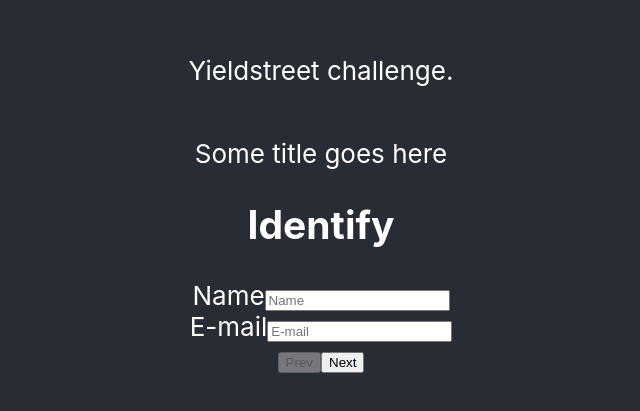
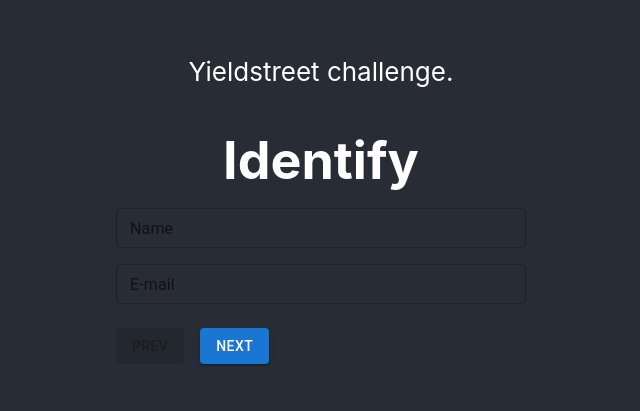
Before and after one commit to FernandoFrichenbruder/multi-step-survey, a React (Create React App) app: page / in a window 1280 px wide. Shown: the part 199-610 px from the top of the page, without its empty margins (319-959 px from the left). Built offline with nearby package versions, Linux system fonts and the light colour scheme.

Commit message:
Include Material-UI

```diff
--- a/package.json
+++ b/package.json
@@ -3,6 +3,9 @@
   "version": "0.1.0",
   "private": true,
   "dependencies": {
+    "@emotion/react": "^11.9.0",
+    "@emotion/styled": "^11.8.1",
+    "@mui/material": "^5.6.4",
     "@testing-library/jest-dom": "^5.16.4",
     "@testing-library/react": "^13.2.0",
     "@testing-library/user-event": "^13.5.0",
--- a/src/components/molecules/Details.js
+++ b/src/components/molecules/Details.js
@@ -1,29 +1,37 @@
 import React from 'react'
+import Box from '@mui/material/Box'
+import Radio from '@mui/material/Radio'
+import RadioGroup from '@mui/material/RadioGroup'
+import FormControlLabel from '@mui/material/FormControlLabel'
+import FormControl from '@mui/material/FormControl'
+import FormLabel from '@mui/material/FormLabel'
 
 function Details() {
   return (
-    <div className='step'>
-        <header>
-            <h1>Details</h1>
-        </header>
-        <div className='form-section'>
-            <div className='form-group'>
-                <label>Age</label>
-                <select name='age'>
-                    <option value={1}>1</option>
-                    <option value={2}>2</option>
-                </select>
-            </div>
+    <Box
+        sx={{
+            '& > :not(style)': { m: 1, width: '25ch' },
+            display: 'flex',
+            flexDirection: 'column',
+            alignItems: 'center',
+        }}
+        autoComplete="off"
+    >
+        <h1>Details</h1>
 
-            <div className='form-group'>
-                <legend>Gender</legend>
-                <input type="radio" name="gender" value="Male" id='male' />
-                <label for='male'>Male</label>
-                <input type="radio" name="gender" value="Female" id='female' />
-                <label for='female'>Female</label>
-            </div>
-        </div>
-    </div>
+        <FormControl>
+            <FormLabel id="demo-radio-buttons-group-label">Gender</FormLabel>
+            <RadioGroup
+                aria-labelledby="demo-radio-buttons-group-label"
+                defaultValue="female"
+                name="radio-buttons-group"
+            >
+                <FormControlLabel value="female" control={<Radio />} label="Female" />
+                <FormControlLabel value="male" control={<Radio />} label="Male" />
+                <FormControlLabel value="other" control={<Radio />} label="Other" />
+            </RadioGroup>
+        </FormControl>
+    </Box>
   )
 }
 
--- a/src/components/molecules/Favorites.js
+++ b/src/components/molecules/Favorites.js
@@ -1,28 +1,39 @@
 import React from 'react'
+import Box from '@mui/material/Box'
+import TextField from '@mui/material/TextField'
+import FormGroup from '@mui/material/FormGroup'
+import FormControlLabel from '@mui/material/FormControlLabel'
+import FormLabel from '@mui/material/FormLabel'
+import Checkbox from '@mui/material/Checkbox'
 
 function Favorites() {
   return (
-    <div className='step'>
-        <header>
-            <h1>Favorites</h1>
-        </header>
-        <div className='form-section'>
-            <div className='form-group'>
-                <label>Favorite Book</label>
-                <input type="text" placeholder='Favorite Book' name='favoriteBook' />
-            </div>
+    <Box
+        sx={{
+            '& > :not(style)': { m: 1, width: '25ch' },
+            display: 'flex',
+            flexDirection: 'column',
+            alignItems: 'center',
+        }}
+        autoComplete="off"
+    >
+        <h1>Favorites</h1>
 
-            <div className='form-group'>
-                <legend>Favorite Color</legend>
+        <TextField
+            label="Favorite Book"
+            id="favorite-book"
+            name="favorite-book"
+            size="small"
+        />
 
-                <input type="checkbox" name="favoriteColor" value="Blue" />
-                <label for="favoriteColor">Blue</label>
+        <p></p>
+        <FormGroup>
+            <FormLabel id="demo-checkbox-group-label">Favorite Color</FormLabel>
+            <FormControlLabel control={<Checkbox defaultChecked />} label="Blue" />
+            <FormControlLabel control={<Checkbox />} label="Black" />
+        </FormGroup>
 
-                <input type="checkbox" name="favoriteColor" value="Black" />
-                <label for="favoriteColor">Black</label>
-            </div>
-        </div>
-    </div>
+    </Box>
   )
 }
 
--- a/src/components/molecules/Identify.js
+++ b/src/components/molecules/Identify.js
@@ -1,24 +1,35 @@
 import React from 'react'
+import Box from '@mui/material/Box'
+import TextField from '@mui/material/TextField'
 
 function Identify() {
   return (
-    <div className='step'>
-        <header>
-            <h1>Identify</h1>
-        </header>
-        <div className='form-section'>
-            <div className='form-group'>
-                <label>Name</label>
-                <input type="text" placeholder='Name' name='name' />
-            </div>
+    <Box
+        sx={{
+            '& > :not(style)': { m: 1, width: '25ch' },
+            display: 'flex',
+            flexDirection: 'column',
+            alignItems: 'center',
+        }}
+        autoComplete="off"
+    >
+        <h1>Identify</h1>
 
-            <div className='form-group'>
-                <label>E-mail</label>
-                <input type="email" placeholder='E-mail' name='email' />
-            </div>
-        </div>
-    </div>
+        <TextField
+            label="Name"
+            id="name"
+            name="name"
+            size="small"
+        />
 
+        <TextField
+            label="E-mail"
+            id="email"
+            name="email"
+            autoComplete="email"
+            size="small"
+        />
+    </Box>
   )
 }
 
--- a/src/components/organisms/Form.js
+++ b/src/components/organisms/Form.js
@@ -1,4 +1,7 @@
 import React, { useState } from 'react'
+import Box from '@mui/material/Box'
+import Button from '@mui/material/Button'
+import Stack from '@mui/material/Stack';
 import Identify from '../molecules/Identify'
 import Details from '../molecules/Details'
 import Favorites from '../molecules/Favorites'
@@ -8,34 +11,39 @@
 
     const [page, setPage] = useState(0);
 
-    const SurveySteps = [<Identify />, <Details />, <Favorites />, <Summary />];
+    const SurveySteps = [<Identify />, <Details />, <Favorites />, <Summary />]
 
     return (
-        <div className='form'>
-            <header>
-                <p>Some title goes here</p>
-            </header>
-            <section>
-                {SurveySteps[page]}
-            </section>
-            <footer>
+        <Box
+            sx={{
+                '& > :not(style)': { m: 1, width: '25ch' },
+                display: 'flex',
+                flexDirection: 'column',
+                alignItems: 'center',
+            }}
+            component="form"
+        >
+            {SurveySteps[page]}
 
-                <button
+            <Stack spacing={2} direction="row" alignItems="center">
+                <Button
+                    variant="contained"
                     disabled={page === 0}
                     onClick={() => {setPage((currentPage) => currentPage - 1)}}
                 >
                     Prev
-                </button>
+                </Button>
 
-                <button
+                <Button
+                    variant="contained"
                     disabled={page === SurveySteps.length -1}
                     onClick={() => {setPage((currentPage) => currentPage + 1)}}
                 >
                     Next
-                </button>
+                </Button>
 
-            </footer>
-        </div>
+            </Stack>
+        </Box>
     )
 }
 
```
Also changed, not shown: 1 other file (tests, documents, lock files or other folders).
